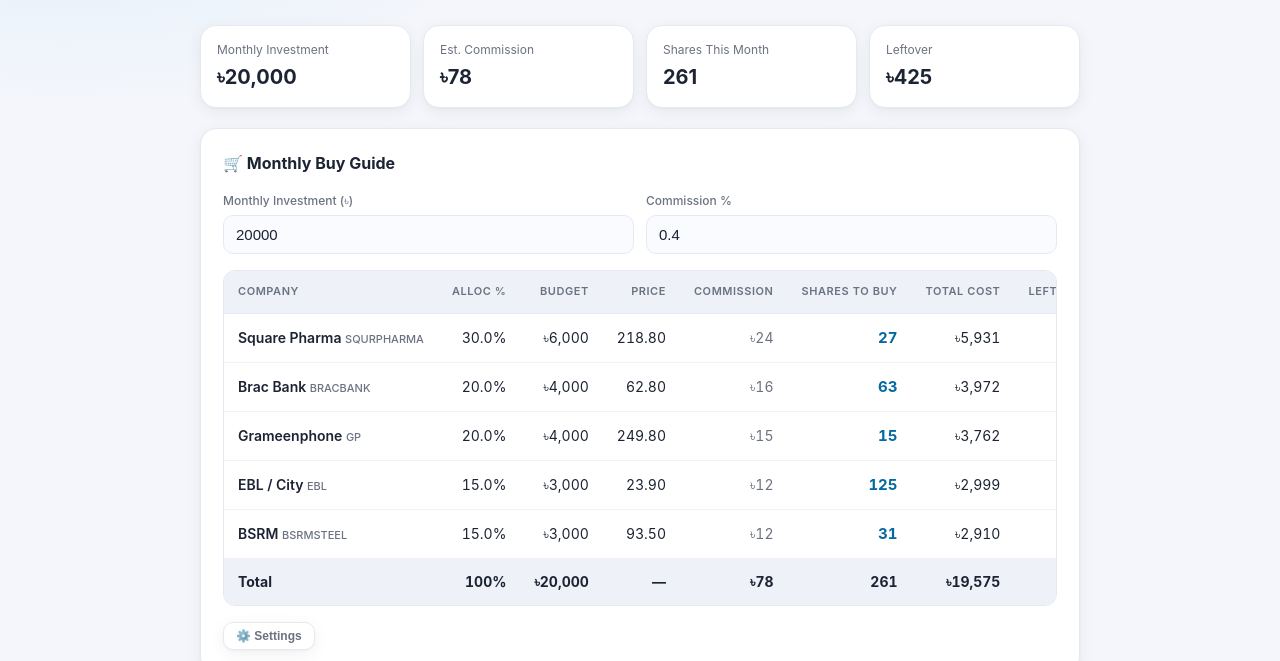
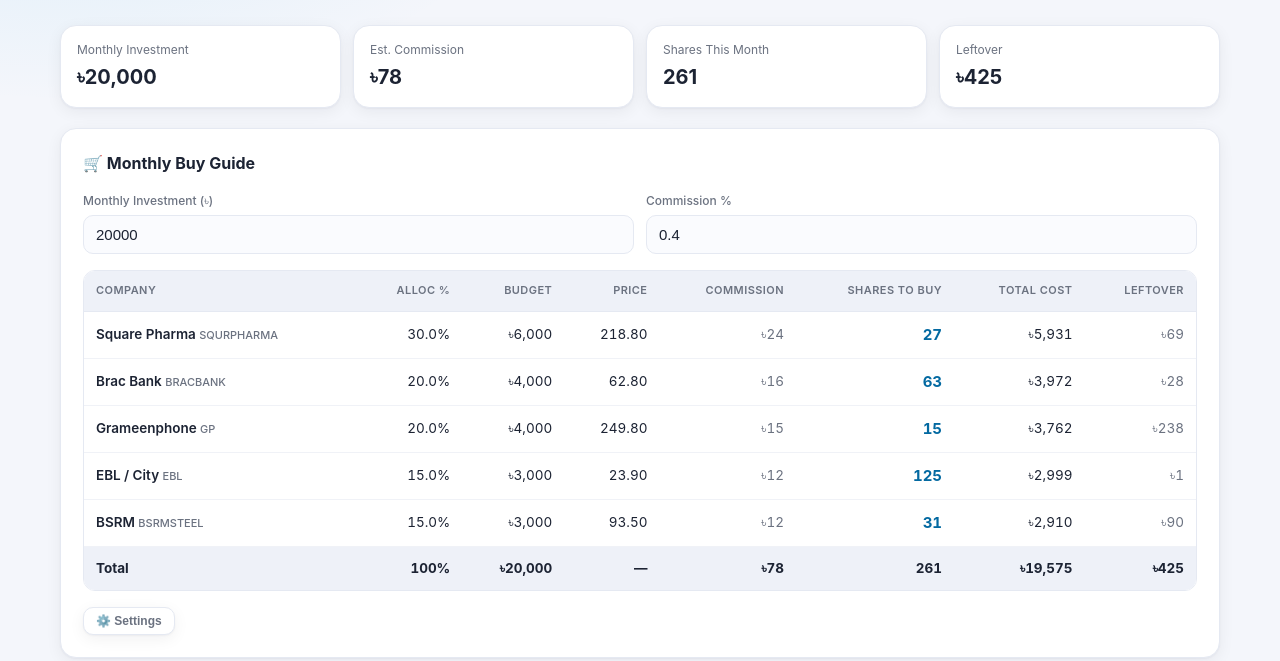
Before and after one commit to mdmoshfequrrahman/mushfiq_tools, a plain HTML site: page share-tracker.html in a window 1280 px wide. Shown: the part 150-811 px from the top of the page. Drawn offline with Linux system fonts and the light colour scheme.

Commit message:
Widen layout to 1200px; compact table cells to fit buy guide without horizontal scroll

```diff
--- a/share-tracker.html
+++ b/share-tracker.html
@@ -36,7 +36,7 @@
     min-height: 100vh;
     line-height: 1.6;
   }
-  .container { max-width: 920px; margin: 0 auto; padding: 40px 20px 80px; }
+  .container { max-width: 1200px; margin: 0 auto; padding: 40px 20px 80px; }
   header { margin-bottom: 28px; }
   .top { display: flex; align-items: center; justify-content: space-between; gap: 12px; flex-wrap: wrap; }
   .top a {
@@ -76,14 +76,18 @@
   .field input:focus { outline: none; border-color: rgba(14,165,233,0.6); box-shadow: 0 0 0 3px rgba(14,165,233,0.12); }
 
   .table-wrap { overflow-x: auto; border-radius: 12px; border: 1px solid var(--card-border); }
-  table { width: 100%; border-collapse: collapse; font-size: 14px; background: var(--card); }
+  table { width: 100%; border-collapse: collapse; font-size: 13.5px; background: var(--card); }
   th {
-    text-align: left; padding: 12px 14px; font-size: 11px; text-transform: uppercase;
-    letter-spacing: 0.05em; color: var(--muted); font-weight: 600;
+    text-align: left; padding: 11px 12px; font-size: 11px; text-transform: uppercase;
+    letter-spacing: 0.04em; color: var(--muted); font-weight: 600;
     border-bottom: 1px solid var(--card-border); background: var(--bg-soft);
     white-space: nowrap;
   }
-  td { padding: 12px 14px; border-bottom: 1px solid #f0f2f7; white-space: nowrap; }
+  td { padding: 11px 12px; border-bottom: 1px solid #f0f2f7; white-space: nowrap; }
+  @media (max-width: 720px) {
+    td, th { padding: 10px 8px; }
+    table { font-size: 12.5px; }
+  }
   tr:last-child td { border-bottom: none; }
   tr:hover td { background: #fafbfe; }
   .num { font-variant-numeric: tabular-nums; text-align: right; }
```
Also changed, not shown: index.html (+2 -2 lines).
